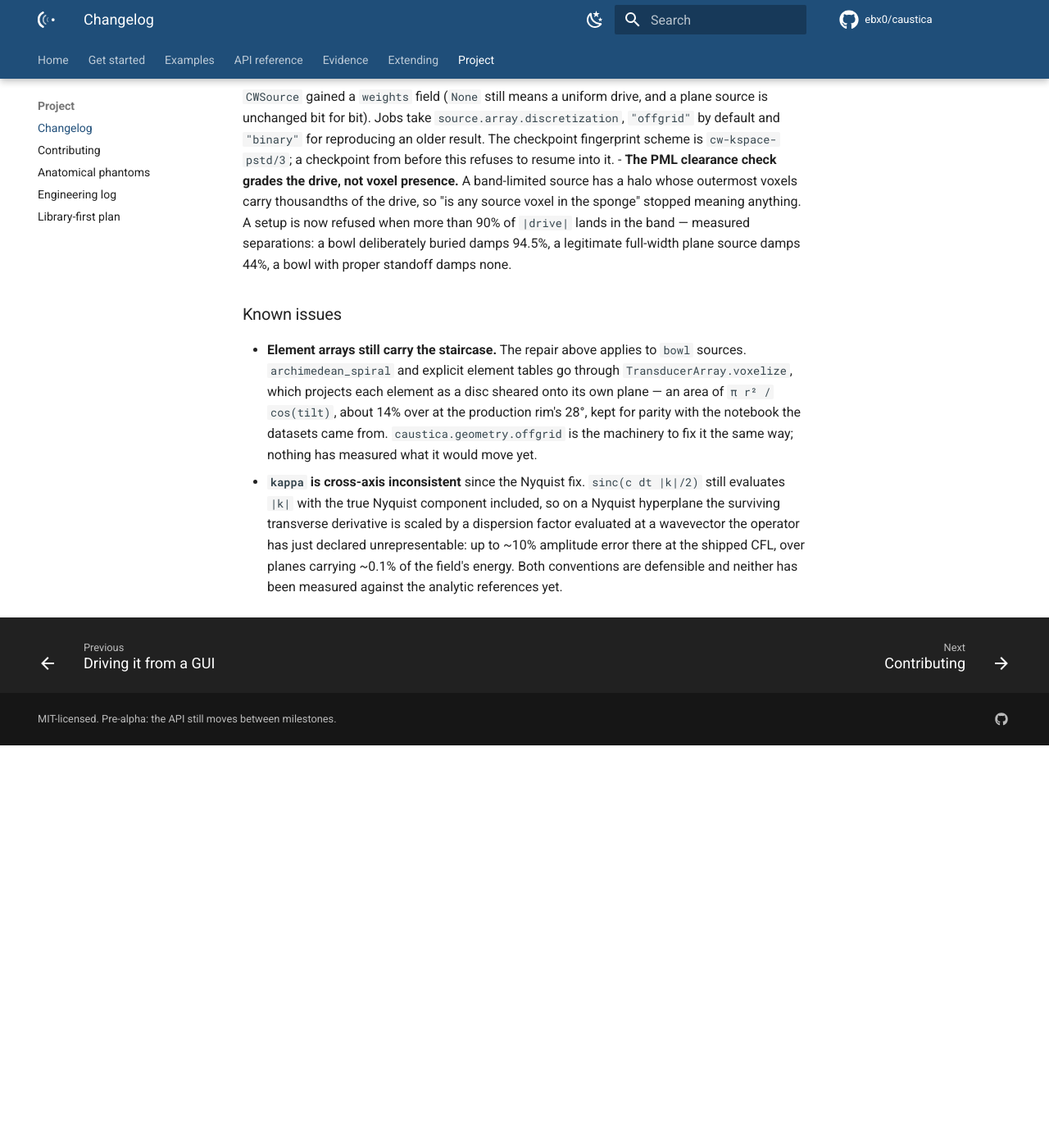
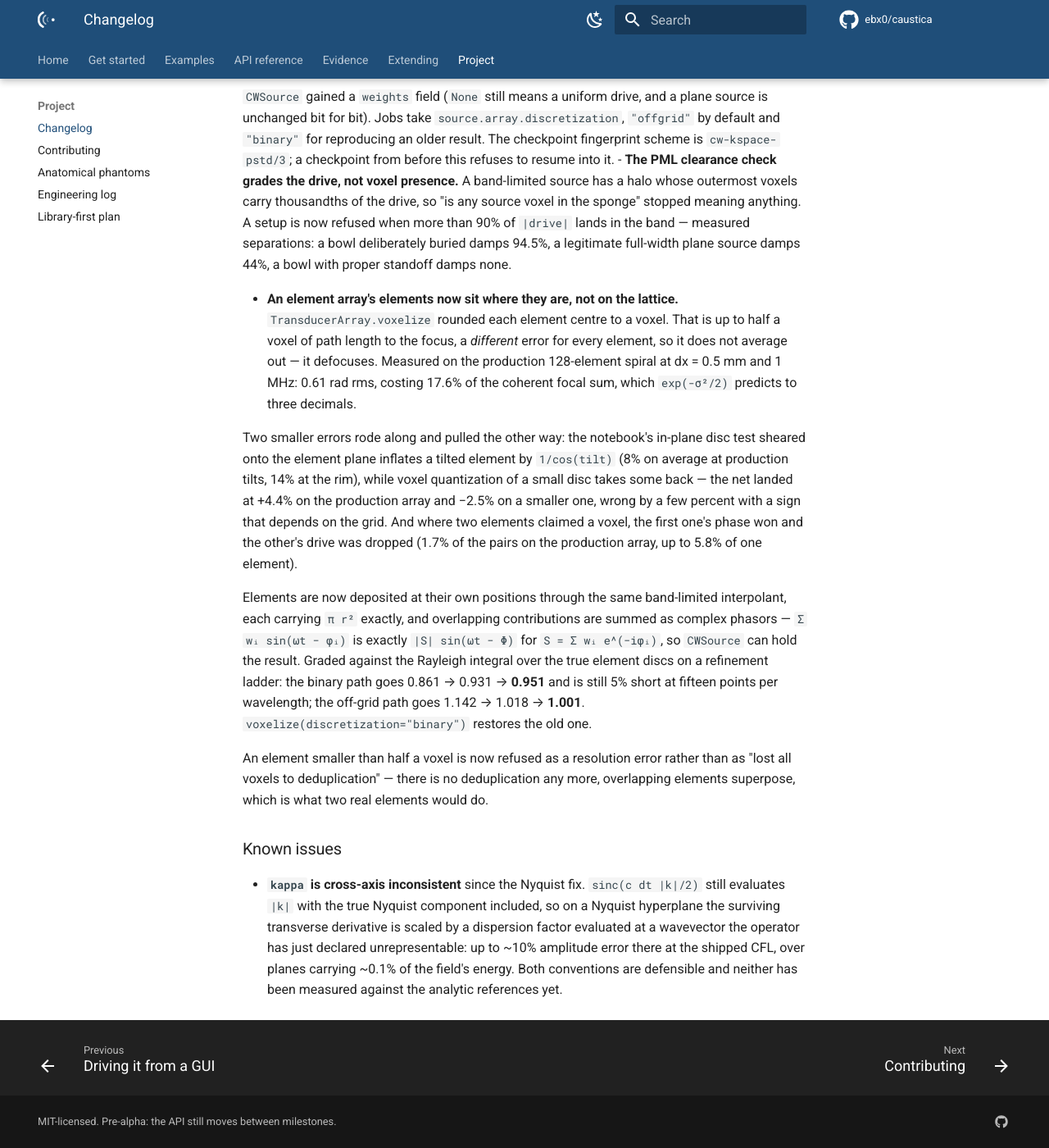
Before and after one commit to ebx0/caustica, an MkDocs documentation site: the page built from docs/changelog.md, in a window 1280 px wide and 1400 px high, scrolled down 3091 px. Shown: the whole window at 82% size. Built offline with MkDocs 1.6.1 and Material for MkDocs 9.7.7, drawn with Linux system fonts in a browser that asks for light colours; comment, search, counter and statistics services are not loaded; before the commit the page ends 4000 px from its top, so only the background shows below that.

Commit message:
docs: correct the element-array figure and record what replaced it
The note left yesterday quoted 14 %, which is one element's shear at the
rim, not the array's error. The array's error was dominated by something
else entirely: rounding element centres onto the lattice, worth 17.6 %
of the coherent focal sum on the production spiral. Both are now
measured and named, along with the ladder that grades the repair.

```diff
--- a/CHANGELOG.md
+++ b/CHANGELOG.md
@@ -121,15 +121,39 @@ evidence — lives in [`MILESTONES.md`](https://github.com/ebx0/caustica/blob/ma
   measured separations: a bowl deliberately buried damps 94.5%, a legitimate
   full-width plane source damps 44%, a bowl with proper standoff damps none.
 
+- **An element array's elements now sit where they are, not on the lattice.**
+  `TransducerArray.voxelize` rounded each element centre to a voxel. That is up
+  to half a voxel of path length to the focus, a *different* error for every
+  element, so it does not average out — it defocuses. Measured on the
+  production 128-element spiral at dx = 0.5 mm and 1 MHz: 0.61 rad rms, costing
+  17.6% of the coherent focal sum, which `exp(-σ²/2)` predicts to three
+  decimals.
+
+  Two smaller errors rode along and pulled the other way: the notebook's
+  in-plane disc test sheared onto the element plane inflates a tilted element
+  by `1/cos(tilt)` (8% on average at production tilts, 14% at the rim), while
+  voxel quantization of a small disc takes some back — the net landed at +4.4%
+  on the production array and −2.5% on a smaller one, wrong by a few percent
+  with a sign that depends on the grid. And where two elements claimed a voxel,
+  the first one's phase won and the other's drive was dropped (1.7% of the
+  pairs on the production array, up to 5.8% of one element).
+
+  Elements are now deposited at their own positions through the same
+  band-limited interpolant, each carrying `π r²` exactly, and overlapping
+  contributions are summed as complex phasors — `Σ wᵢ sin(ωt − φᵢ)` is exactly
+  `|S| sin(ωt − Φ)` for `S = Σ wᵢ e^(−iφᵢ)`, so `CWSource` can hold the result.
+  Graded against the Rayleigh integral over the true element discs on a
+  refinement ladder: the binary path goes 0.861 → 0.931 → **0.951** and is still
+  5% short at fifteen points per wavelength; the off-grid path goes 1.142 →
+  1.018 → **1.001**. `voxelize(discretization="binary")` restores the old one.
+
+  An element smaller than half a voxel is now refused as a resolution error
+  rather than as "lost all voxels to deduplication" — there is no deduplication
+  any more, overlapping elements superpose, which is what two real elements
+  would do.
+
 ### Known issues
 
-- **Element arrays still carry the staircase.** The repair above applies to
-  `bowl` sources. `archimedean_spiral` and explicit element tables go through
-  `TransducerArray.voxelize`, which projects each element as a disc sheared onto
-  its own plane — an area of `π r² / cos(tilt)`, about 14% over at the
-  production rim's 28°, kept for parity with the notebook the datasets came
-  from. `caustica.geometry.offgrid` is the machinery to fix it the same way;
-  nothing has measured what it would move yet.
 - **`kappa` is cross-axis inconsistent** since the Nyquist fix. `sinc(c dt |k|/2)`
   still evaluates `|k|` with the true Nyquist component included, so on a
   Nyquist hyperplane the surviving transverse derivative is scaled by a
```
Also changed, not shown: docs/validation.md (+13 -5 lines).
